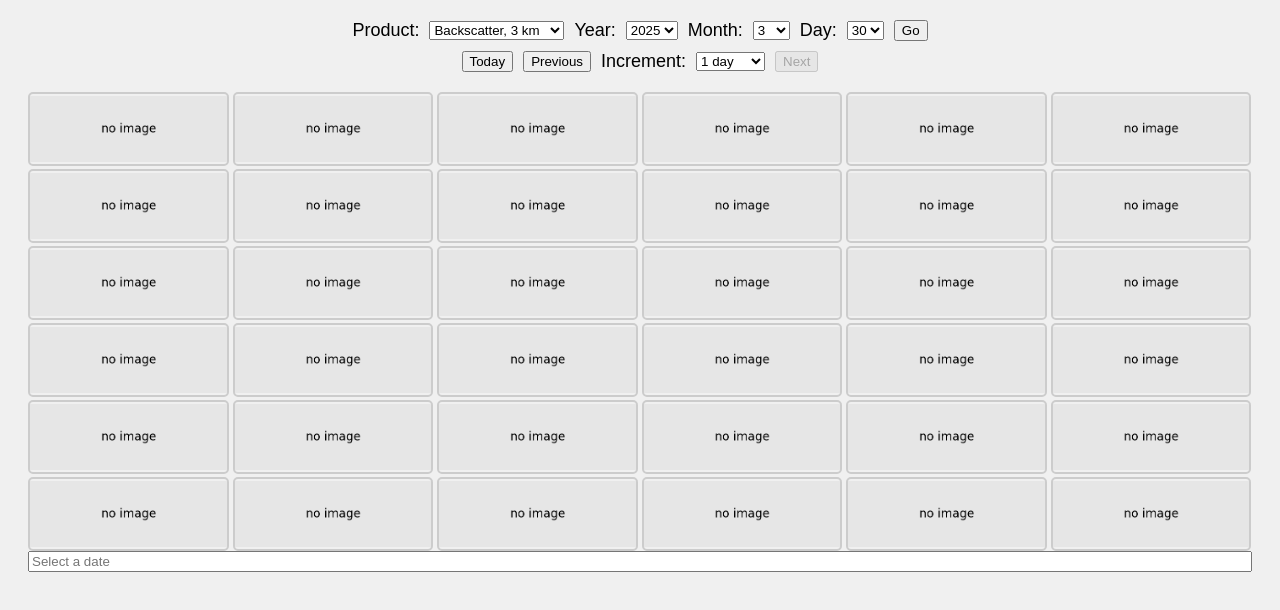
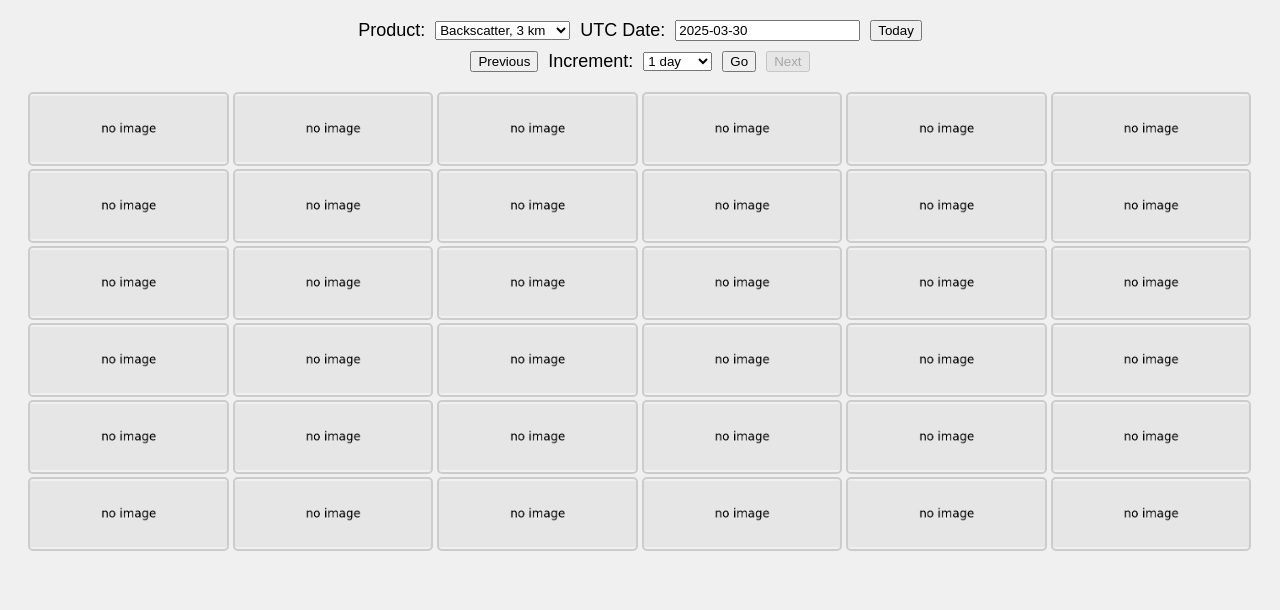
Before and after one commit to ncorbin-id/ea-quicklooks, a plain HTML site: page index.html in a window 1280 px wide. Both pictures are taken after a click on the button "Today". Drawn offline with Linux system fonts and the light colour scheme.

Commit message:
final datepicker and prevnext buttons

```diff
--- a/index.html
+++ b/index.html
@@ -1,5 +1,4 @@
 <!DOCTYPE html>
-<!--vscode test-->
 <html lang="en">
 <head>
     <meta charset="UTF-8">
@@ -19,21 +18,13 @@
             </select>
 
             <!-- Date Selection -->
-            <label for="year">Year:</label>
-            <select id="year"></select>
-
-            <label for="month">Month:</label>
-            <select id="month"></select>
-
-            <label for="day">Day:</label>
-            <select id="day"></select>
-
-            <button id="goButton">Go</button>
+            <label for="cal">UTC Date:</label>
+            <input id="cal" type="text" value>
+            <button id="todayButton">Today</button>
         </div>
 
         <div class="bottom-row">
             <!-- Navigation Buttons -->
-            <button id="todayButton">Today</button>
             <button id="prevButton">Previous</button>
 
             <!-- Increment Dropdown -->
@@ -43,15 +34,13 @@
                 <option value="7">7 days</option>
                 <option value="30">30 days</option>
             </select>
+            <button id="goButton">Go</button>
             <button id="nextButton">Next</button>
         </div>
     </div>
 
     <div id="imageGrid" class="grid-container"></div>
 
-    <input id="cal" type="text" placeholder="Select a date">
-
-
     <script src="air-datepicker/air-datepicker.js"></script>
     <script src="js/script.js"></script>
 </body>
--- a/js/script.js
+++ b/js/script.js
@@ -1,7 +1,5 @@
 // Ensure the required elements are present
-const yearSelect = document.getElementById('year');
-const monthSelect = document.getElementById('month');
-const daySelect = document.getElementById('day');
+let activeDate = new Date(); // Default to today's date
 const goButton = document.getElementById('goButton');
 const productSelect = document.getElementById('product');
 const imageGrid = document.getElementById('imageGrid');
@@ -11,13 +9,14 @@ const todayButton = document.getElementById('todayButton');
 const incrementSelect = document.getElementById('increment');
 
 // Set the base URL for images
-const sourceURL = '.'; // Update this path as needed
+const sourceURL = 'https://environmentanalytics.com/PlymouthNC/WebPerusal/';
 const thumbnailBaseURL = (product) => `${sourceURL}/images/thumbnail_${product}_`;
-const fallbackImage = `${sourceURL}/images/noimage.png`;
+// const fallbackImage = `${sourceURL}/images/noimage.png`;
+const fallbackImage = `./images/noimage.png`;
 
-// Initialize Air Datepicker on an element with the ID #maincal
+// Initialize Air Datepicker
 document.addEventListener('DOMContentLoaded', function () {
-    new AirDatepicker('#cal', {
+    const datepicker = new AirDatepicker('#cal', {
         locale: {
             days: ['Sunday', 'Monday', 'Tuesday', 'Wednesday', 'Thursday', 'Friday', 'Saturday'],
             daysShort: ['Sun', 'Mon', 'Tue', 'Wed', 'Thu', 'Fri', 'Sat'],
@@ -30,49 +29,32 @@ document.addEventListener('DOMContentLoaded', function () {
             timeFormat: 'hh:mm aa',
             firstDay: 0
         },
-        autoClose: true, // Example option to auto-close after date selection
-        dateFormat: 'yyyy-MM-dd', // Customize the date format
+        autoClose: true,
+        defaultDate: activeDate,
+        onSelect({ date }) {
+            activeDate = date; // Update activeDate when the user picks a date
+            updateImages(); // Refresh images after selecting a date
+        }
     });
+
+    // Set default date to activeDate (default is Today)
+    document.querySelector('#cal').value = activeDate.toISOString().split('T')[0];
+
+    // Disable Next button if activeDate is Today
+    const today = new Date();
+    today.setHours(0, 0, 0, 0); // Normalize to midnight
+    activeDate.setHours(0, 0, 0, 0); // Normalize to midnight
+    nextButton.disabled = activeDate >= today;
+
+    // Load images on page load
+    updateImages();
 });
-
-// Populate date dropdowns
-function populateDateDropdowns() {
-    const today = new Date();
-    const currentYear = today.getFullYear();
-
-    // Populate years
-    for (let year = currentYear - 5; year <= currentYear + 5; year++) {
-        const option = document.createElement('option');
-        option.value = year;
-        option.textContent = year;
-        yearSelect.appendChild(option);
-    }
-
-    // Populate months
-    for (let month = 1; month <= 12; month++) {
-        const option = document.createElement('option');
-        option.value = String(month).padStart(2, '0');
-        option.textContent = month;
-        monthSelect.appendChild(option);
-    }
-
-    // Populate days
-    for (let day = 1; day <= 31; day++) {
-        const option = document.createElement('option');
-        option.value = String(day).padStart(2, '0');
-        option.textContent = day;
-        daySelect.appendChild(option);
-    }
-
-    // Set default date
-    setInitialDateTime();
-}
 
 // Function to get the selected date as a string
 function getDateString() {
-    const year = yearSelect.value;
-    const month = monthSelect.value;
-    const day = daySelect.value;
+    const year = activeDate.getFullYear();
+    const month = String(activeDate.getMonth() + 1).padStart(2, '0');
+    const day = String(activeDate.getDate()).padStart(2, '0');
     return `${year}${month}${day}`;
 }
 
@@ -86,13 +68,13 @@ function imageExists(url, callback) {
 
 // Function to update images based on selected date
 function updateImages() {
-    const selectedDateString = getDateString();
+    const activeDateString = getDateString();
     const product = productSelect.value;
     const baseThumbnailURL = thumbnailBaseURL(product);
     imageGrid.innerHTML = ''; // Clears existing images
 
-    const startDate = new Date(yearSelect.value, monthSelect.value - 1, daySelect.value);
-    let lastImageExists = false;
+    const startDate = new Date(activeDate);
+    // let lastImageExists = false;
     const imagePromises = [];
 
     for (let i = 0; i < 36; i++) {
@@ -130,10 +112,6 @@ function updateImages() {
         const imagePromise = new Promise((resolve) => {
             imageExists(thumbnailURL, (exists) => {
                 img.src = exists ? thumbnailURL : fallbackImage;
-                if (i === 35) {
-                    lastImageExists = exists;
-                    checkNextButton(lastImageExists);
-                }
                 resolve();
             });
         });
@@ -147,53 +125,30 @@ function updateImages() {
     });
 }
 
-// Function to check if the Next button should be enabled or disabled
-function checkNextButton(lastImageExists) {
-    nextButton.disabled = !lastImageExists;
+function changeDate(days) {
+    var newDate = new Date(activeDate);
+    newDate.setDate(newDate.getDate() + days);
+
+    const today = new Date();
+    today.setHours(0, 0, 0, 0); // Normalize to midnight
+    newDate.setHours(0, 0, 0, 0); // Normalize to midnight
+
+    // Disable Next button if newDate is today or beyond
+    nextButton.disabled = newDate >= today;
+
+    // Update activeDate and datepicker if valid
+    if (newDate <= today) {
+        activeDate = newDate;
+        document.querySelector('#cal').value = newDate.toISOString().split('T')[0];
+        updateImages();
+    }
 }
 
-// Function to change the date
-function changeDate(days) {
-    const currentDate = new Date(Date.UTC(yearSelect.value, monthSelect.value - 1, daySelect.value));
-    currentDate.setUTCDate(currentDate.getUTCDate() + days);
-
-    // Ensure the date is valid after change
-    const newYear = currentDate.getFullYear();
-    const newMonth = String(currentDate.getMonth() + 1).padStart(2, '0');
-    const newDay = String(currentDate.getDate()).padStart(2, '0');
-
-    // Update dropdown values
-    yearSelect.value = newYear;
-    monthSelect.value = newMonth;
-    daySelect.value = newDay;
-
-    updateImages();
-}
-
-// Function to set the initial date
-function setInitialDateTime() {
-    // Create the initial date in UTC to avoid time zone issues
-    const initialDate = new Date(Date.UTC(2024, 6, 18)); // Month is 0-based (6 = July)
-
-    yearSelect.value = initialDate.getUTCFullYear();
-    monthSelect.value = String(initialDate.getUTCMonth() + 1).padStart(2, '0'); // Add 1 since months are 0-based
-    daySelect.value = String(initialDate.getUTCDate()).padStart(2, '0');
-
-    updateImages();
-}
-
-// Function to set date to today
+// Set date to today using datepicker
 function setToday() {
-    const today = new Date();
-    const year = today.getFullYear();
-    const month = String(today.getMonth() + 1).padStart(2, '0');
-    const day = String(today.getDate()).padStart(2, '0');
-
-    // Update dropdown values
-    yearSelect.value = year;
-    monthSelect.value = month;
-    daySelect.value = day;
-
+    activeDate = new Date();
+    document.querySelector('#cal').value = activeDate.toISOString().split('T')[0];
+    console.log(activeDate.toISOString().split('T')[0]);
     updateImages();
 }
 
@@ -215,6 +170,3 @@ nextButton.addEventListener('click', () => {
     const increment = parseInt(incrementSelect.value, 10);
     changeDate(increment); // Move forward by the selected increment
 });
-
-// Populate dropdowns on page load
-populateDateDropdowns();
```
